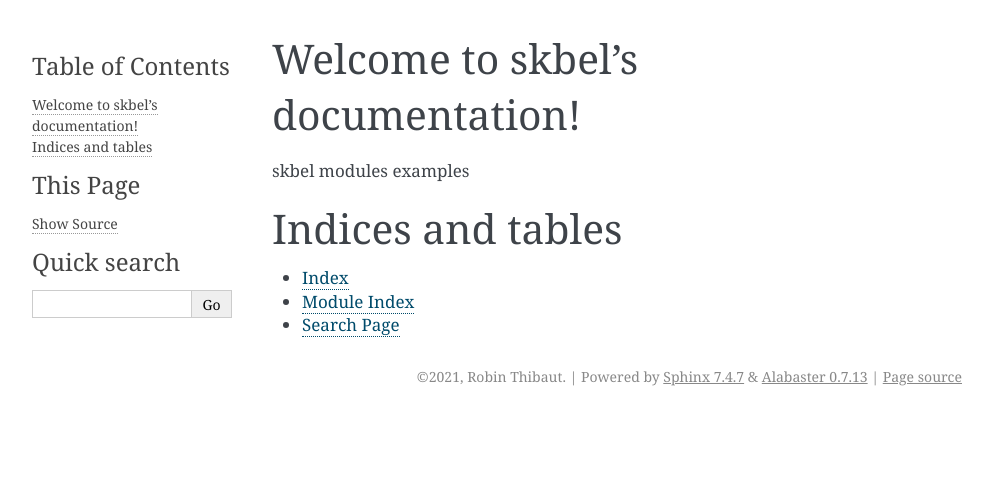
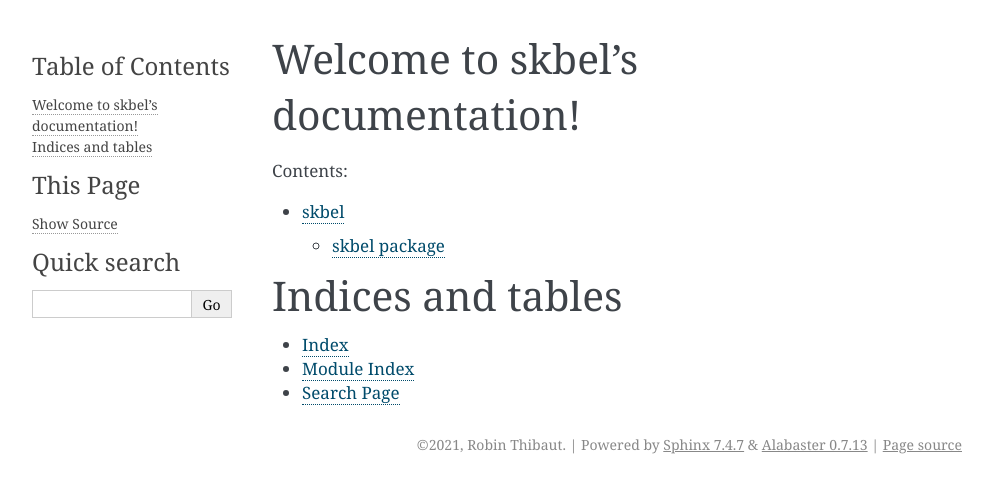
Before and after one commit to robinthibaut/skbel, a Sphinx documentation site: the page built from docs/source/index.rst, in a window 1280 px wide. Shown: the top 493 px of the page, without its empty margins (148-1141 px from the left). Built offline with Sphinx 7.4.7, drawn with Linux system fonts in a browser that asks for light colours.

Commit message:
Documentation

```diff
--- a/docs/source/conf.py
+++ b/docs/source/conf.py
@@ -32,7 +32,7 @@ release = '1.0.1'
 # Add any Sphinx extension module names here, as strings. They can be
 # extensions coming with Sphinx (named 'sphinx.ext.*') or your custom
 # ones.
-extensions = ['sphinx.ext.autodoc']
+extensions = ['sphinx.ext.autodoc', 'sphinx.ext.napoleon']
 
 # Add any paths that contain templates here, relative to this directory.
 templates_path = ['_templates']
--- a/docs/source/index.rst
+++ b/docs/source/index.rst
@@ -10,9 +10,7 @@ Welcome to skbel's documentation!
    :maxdepth: 2
    :caption: Contents:
 
-skbel
-modules
-examples
+   modules
 
 Indices and tables
 ==================
```
